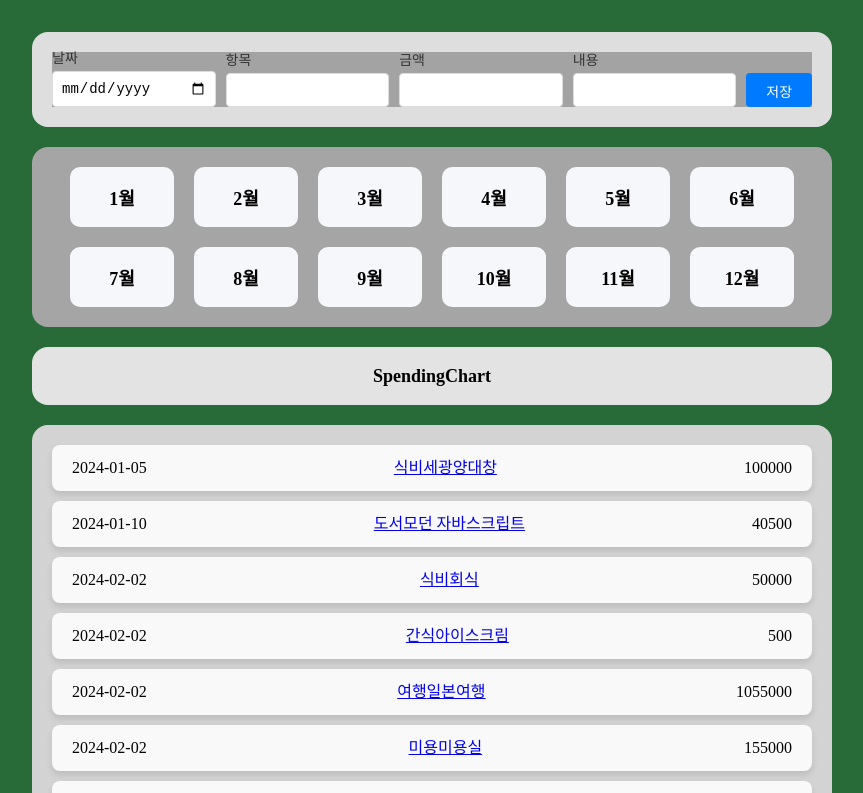
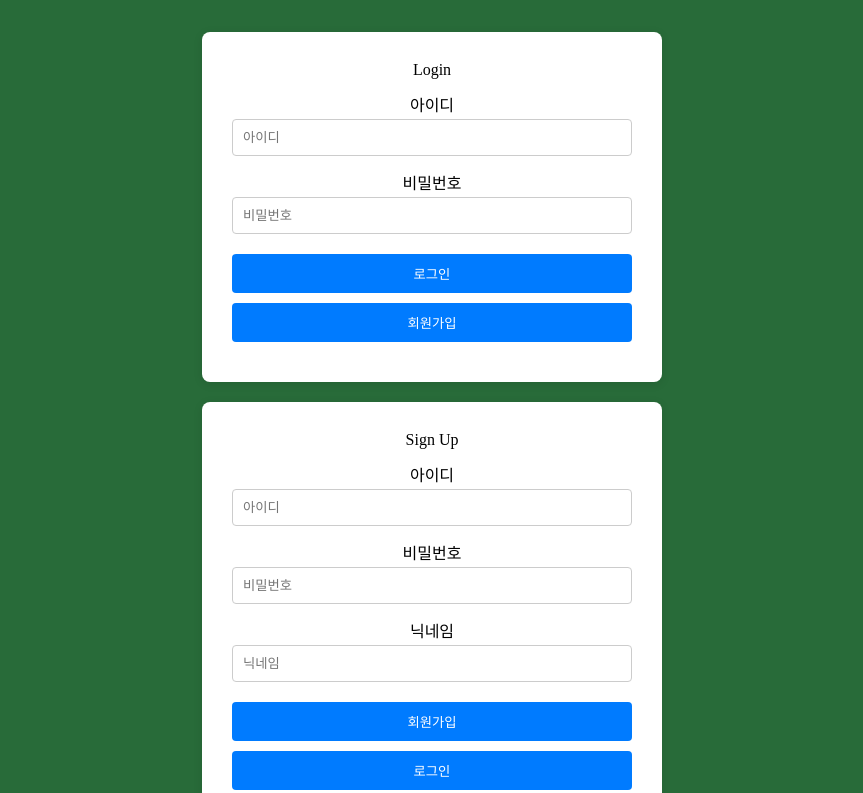
Before and after one commit to YISYISYISYIS/react-task3, a React (Vite) app: page / in a window 1280 px wide. Shown: the top 793 px of the page, without its empty margins (208-1071 px from the left). Built offline with nearby package versions, Linux system fonts and the light colour scheme.

Commit message:
design : 로그인 회원가입 UI제작
- 로그인 회원가입 UI완성

```diff
--- a/index.html
+++ b/index.html
@@ -4,7 +4,7 @@
     <meta charset="UTF-8" />
     <link rel="icon" type="image/svg+xml" href="/vite.svg" />
     <meta name="viewport" content="width=device-width, initial-scale=1.0" />
-    <title>리액트 숙련과제 캘린더!</title>
+    <title>리액트 심화과제</title>
   </head>
   <body>
     <div id="root"></div>
--- /dev/null
+++ b/src/components/login/Login.jsx
@@ -0,0 +1,75 @@
+import React from "react";
+import styled from "styled-components";
+
+const Login = () => {
+  return (
+    <LoginContainer>
+      <LoginBox>
+        <Title>Login</Title>
+        <form>
+          <InputLabel>아이디</InputLabel>
+          <InputContainer>
+            <InputField type="text" placeholder="아이디" />
+          </InputContainer>
+          <InputLabel>비밀번호</InputLabel>
+          <InputContainer>
+            <InputField type="password" placeholder="비밀번호" />
+          </InputContainer>
+          <Button type="submit">로그인</Button>
+          <Button type="button">회원가입</Button>
+        </form>
+      </LoginBox>
+    </LoginContainer>
+  );
+};
+
+const LoginContainer = styled.div`
+  display: flex;
+  flex-direction: column;
+  align-items: center;
+  justify-content: center;
+`;
+
+const LoginBox = styled.div`
+  width: 50%;
+  padding: 30px;
+  background-color: #fff;
+  border-radius: 8px;
+  box-shadow: 0 2px 10px rgba(0, 0, 0, 0.1);
+`;
+
+const Title = styled.h2`
+  text-align: center;
+  margin-bottom: 20px;
+`;
+
+const InputLabel = styled.label`
+  display: block;
+  margin-bottom: 5px;
+`;
+
+const InputContainer = styled.div`
+  display: flex;
+  justify-content: center;
+  margin-bottom: 20px;
+`;
+
+const InputField = styled.input`
+  width: 100%;
+  padding: 10px;
+  border: 1px solid #ccc;
+  border-radius: 4px;
+`;
+
+const Button = styled.button`
+  width: 100%;
+  padding: 10px;
+  background-color: #007bff;
+  color: #fff;
+  border: none;
+  border-radius: 4px;
+  cursor: pointer;
+  margin-bottom: 10px;
+`;
+
+export default Login;
--- /dev/null
+++ b/src/components/login/SignUp.jsx
@@ -0,0 +1,79 @@
+import React from "react";
+import styled from "styled-components";
+
+const SignUp = () => {
+  return (
+    <SignUpContainer>
+      <SignUpBox>
+        <Title>Sign Up</Title>
+        <form>
+          <InputLabel>아이디</InputLabel>
+          <InputContainer>
+            <InputField type="text" placeholder="아이디" />
+          </InputContainer>
+          <InputLabel>비밀번호</InputLabel>
+          <InputContainer>
+            <InputField type="password" placeholder="비밀번호" />
+          </InputContainer>
+          <InputLabel>닉네임</InputLabel>
+          <InputContainer>
+            <InputField type="text" placeholder="닉네임" />
+          </InputContainer>
+          <Button type="submit">회원가입</Button>
+          <Button type="button">로그인</Button>
+        </form>
+      </SignUpBox>
+    </SignUpContainer>
+  );
+};
+
+const SignUpContainer = styled.div`
+  display: flex;
+  flex-direction: column;
+  align-items: center;
+  justify-content: center;
+`;
+
+const SignUpBox = styled.div`
+  width: 50%;
+  padding: 30px;
+  background-color: #fff;
+  border-radius: 8px;
+  box-shadow: 0 2px 10px rgba(0, 0, 0, 0.1);
+`;
+
+const Title = styled.h2`
+  text-align: center;
+  margin-bottom: 20px;
+`;
+
+const InputLabel = styled.label`
+  display: block;
+  margin-bottom: 5px;
+`;
+
+const InputContainer = styled.div`
+  display: flex;
+  justify-content: center;
+  margin-bottom: 20px;
+`;
+
+const InputField = styled.input`
+  width: 100%;
+  padding: 10px;
+  border: 1px solid #ccc;
+  border-radius: 4px;
+`;
+
+const Button = styled.button`
+  width: 100%;
+  padding: 10px;
+  background-color: #007bff;
+  color: #fff;
+  border: none;
+  border-radius: 4px;
+  cursor: pointer;
+  margin-bottom: 10px;
+`;
+
+export default SignUp;
--- a/src/pages/Home.jsx
+++ b/src/pages/Home.jsx
@@ -3,10 +3,14 @@ import List from "../components/List";
 import Form from "../components/Form";
 import styled from "styled-components";
 import SpendingChart from "../components/SpendingChart";
+import Login from "../components/login/Login";
+import SignUp from "../components/login/SignUp";
 
 const Home = () => {
   return (
     <StyledHome>
+      <Login />
+      <SignUp />
       <Form />
       <Calendars />
       <SpendingChart />
--- a/src/router/Router.jsx
+++ b/src/router/Router.jsx
@@ -3,12 +3,14 @@ import { BrowserRouter, Routes, Route } from "react-router-dom";
 import Home from "../pages/Home";
 import Detail from "../pages/Detail";
 import FilteredProvider from "../constext/FilteredProvider";
+import SignUp from "../components/login/SignUp";
 
 const Router = () => {
   return (
     <FilteredProvider>
       <BrowserRouter>
         <Routes>
+          {/* <Route path="/SignUp" element={<SignUp />} /> */}
           <Route path="/" element={<Home />} />
           <Route path="/Detail/:id" element={<Detail />} />
         </Routes>
```
Also changed, not shown: src/App.jsx (+0 -8 lines).
